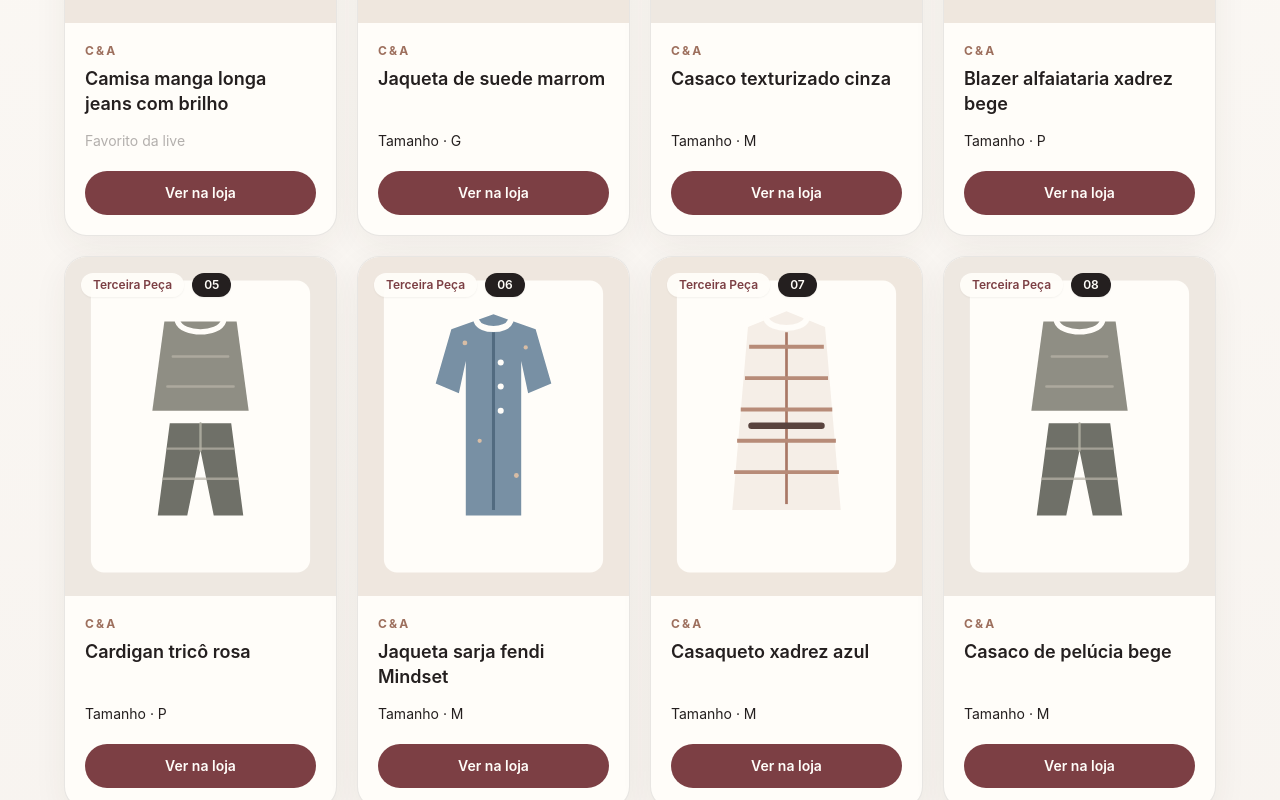
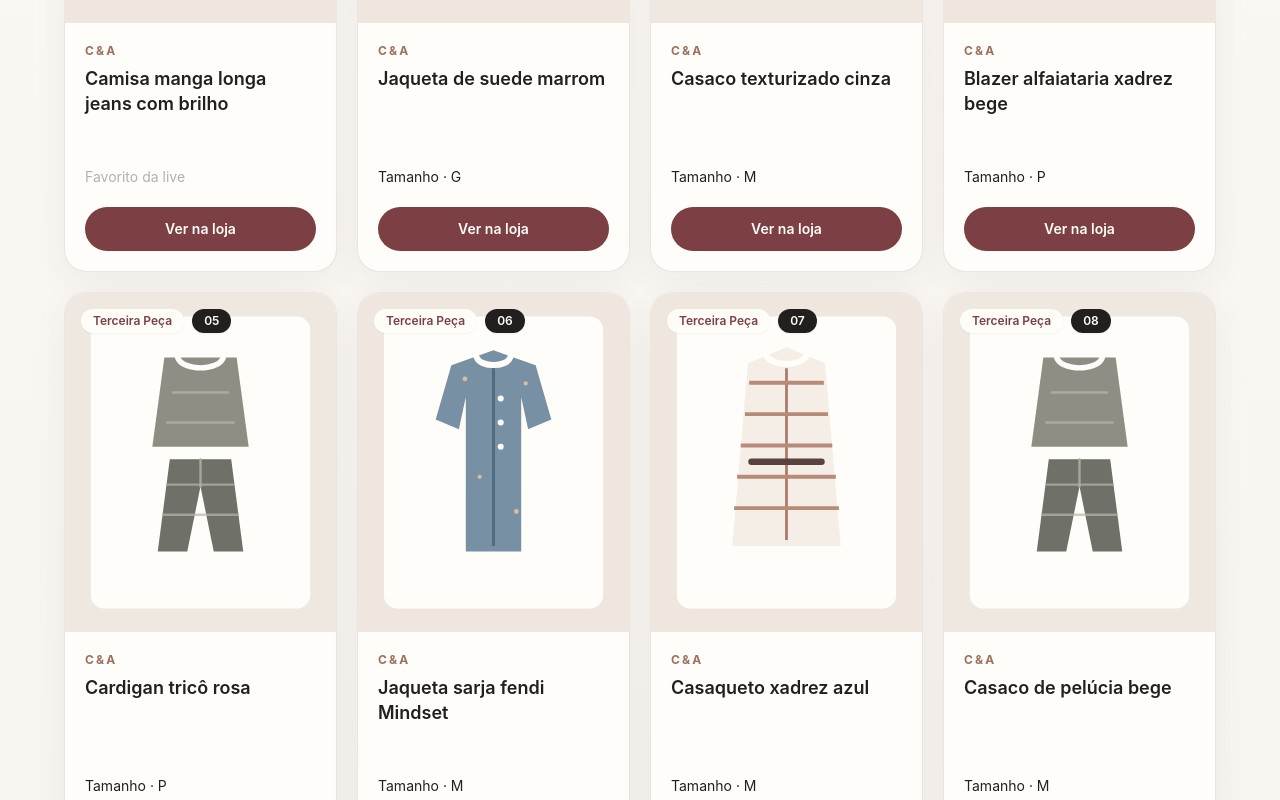
Before and after one commit to bcfbraga/pambraga-live, a Next.js app: page / in a window 1280 px wide. Shown: the part 1540-2340 px from the top of the page. Built offline with nearby package versions, Linux system fonts and the light colour scheme.

Commit message:
Show product prices and availability

```diff
--- a/components/ProductCard.tsx
+++ b/components/ProductCard.tsx
@@ -13,6 +13,8 @@ const categoryLabel: Record<Product["category"], string> = {
 };
 
 export function ProductCard({ product }: ProductCardProps) {
+  const isSoldOut = product.availability === "oos";
+
   return (
     <article className="group overflow-hidden rounded-[1.4rem] border border-ink/10 bg-pearl shadow-[0_10px_35px_rgba(72,52,42,0.06)] transition duration-300 hover:-translate-y-1 hover:border-rosewood/25 hover:shadow-soft">
       <div className="relative aspect-[4/5] overflow-hidden bg-mist">
@@ -37,6 +39,16 @@ export function ProductCard({ product }: ProductCardProps) {
         <h3 className="mt-2 min-h-14 text-lg font-semibold leading-snug text-ink">
           {product.name}
         </h3>
+        <div className="mt-3 flex min-h-6 flex-wrap items-center gap-2">
+          {product.price ? (
+            <p className="text-base font-bold text-ink">{product.price}</p>
+          ) : null}
+          {isSoldOut ? (
+            <span className="rounded-full bg-rosewood/10 px-2.5 py-1 text-xs font-semibold text-rosewood">
+              Esgotado na C&A
+            </span>
+          ) : null}
+        </div>
         {product.size ? (
           <p className="mt-2 text-sm text-ink/58">{product.size}</p>
         ) : (
```
